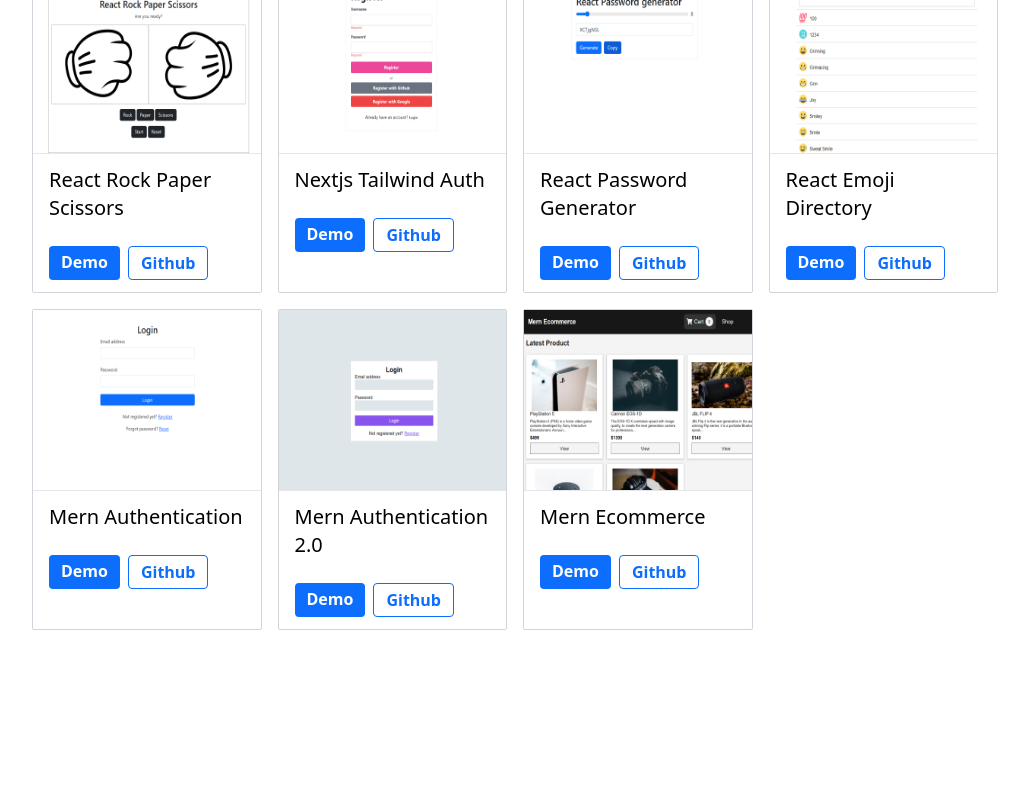
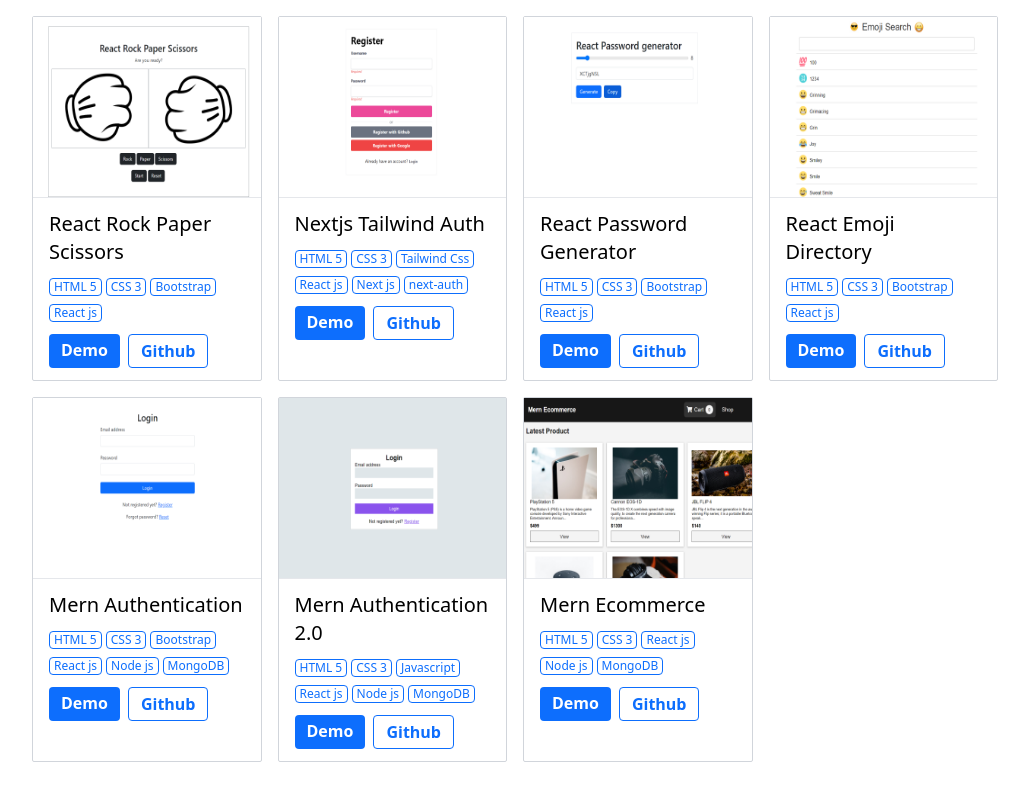
Before and after one commit to ssakib4040/nextjs-portfolio, a Next.js app: page /portfolio in a window 1280 px wide. Shown: the part 1176-1976 px from the top of the page, without its empty margins (250-1279 px from the left). Before the commit the page ends 1846 px from the top, so only its background shows below. Built offline with nearby package versions, Linux system fonts and the light colour scheme.

Commit message:
Skills on all portfolio item

```diff
--- a/pages/portfolio.tsx
+++ b/pages/portfolio.tsx
@@ -78,7 +78,7 @@ export default function Portfolio() {
       image: "/projects/css-helicopter.png",
       link: "https://css-helicopter.vercel.app/",
       githubUrl: "https://github.com/ssakib4040/CSS-Helicopter",
-      skills: ["HTML 5", "CSS 3", "React js", "Next js", "Docusaurus"],
+      skills: ["HTML 5", "CSS 3", "Sass", "React js", "Next js", "Docusaurus"],
     },
 
     {
@@ -94,6 +94,7 @@ export default function Portfolio() {
       image: "/projects/gym-website.png",
       link: "https://nextjs-gym.vercel.app/",
       githubUrl: "https://github.com/ssakib4040/nextjs-gym",
+      skills: ["HTML 5", "CSS 3", "Tailwind Css", "React js", "Next js"],
     },
 
     {
@@ -101,6 +102,7 @@ export default function Portfolio() {
       image: "/projects/react-counter.png",
       link: "https://react-counter-zeta.vercel.app/",
       githubUrl: "https://github.com/ssakib4040/react-counter",
+      skills: ["HTML 5", "CSS 3", "Bootstrap", "Vite js", "React js"],
     },
 
     {
@@ -108,6 +110,14 @@ export default function Portfolio() {
       image: "/projects/mern-todo-app.png",
       link: "https://mern-todo-slg.netlify.app/",
       githubUrl: "https://github.com/ssakib4040/react-todo",
+      skills: [
+        "HTML 5",
+        "CSS 3",
+        "Bootstrap",
+        "React js",
+        "Node js",
+        "MongoDB",
+      ],
     },
 
     {
@@ -115,6 +125,7 @@ export default function Portfolio() {
       image: "/projects/react-ttt.png",
       link: "https://ssakib4040.github.io/react-tic-tac-toe/",
       githubUrl: "https://github.com/ssakib4040/react-tic-tac-toe",
+      skills: ["HTML 5", "CSS 3", "Bootstrap", "React js"],
     },
 
     {
@@ -122,6 +133,7 @@ export default function Portfolio() {
       image: "/projects/react-rock-paper-scissors.png",
       link: "https://react-rock-paper-scissors1.netlify.app/",
       githubUrl: "https://github.com/ssakib4040/react-rock-paper-scissors",
+      skills: ["HTML 5", "CSS 3", "Bootstrap", "React js"],
     },
 
     {
@@ -129,6 +141,14 @@ export default function Portfolio() {
       image: "/projects/nextjs-tailwind-auth.png",
       link: "https://nextjs-tailwind-auth-lake.vercel.app/",
       githubUrl: "https://github.com/ssakib4040/nextjs-tailwind-auth",
+      skills: [
+        "HTML 5",
+        "CSS 3",
+        "Tailwind Css",
+        "React js",
+        "Next js",
+        "next-auth",
+      ],
     },
 
     {
@@ -136,6 +156,7 @@ export default function Portfolio() {
       image: "/projects/react-password-generator.png",
       link: "https://react-password-generator1.netlify.app/",
       githubUrl: "https://github.com/ssakib4040/react-password-generator",
+      skills: ["HTML 5", "CSS 3", "Bootstrap", "React js"],
     },
 
     {
@@ -143,6 +164,7 @@ export default function Portfolio() {
       image: "/projects/react-emoji-directory.png",
       link: "https://react-emoji-directory.netlify.app/",
       githubUrl: "https://github.com/ssakib4040/react-emoji-search",
+      skills: ["HTML 5", "CSS 3", "Bootstrap", "React js"],
     },
 
     {
@@ -150,6 +172,14 @@ export default function Portfolio() {
       image: "/projects/mern-auth.png",
       link: "https://github.com/ssakib4040/mern-authentication",
       githubUrl: "https://github.com/ssakib4040/mern-authentication",
+      skills: [
+        "HTML 5",
+        "CSS 3",
+        "Bootstrap",
+        "React js",
+        "Node js",
+        "MongoDB",
+      ],
     },
 
     {
@@ -157,6 +187,14 @@ export default function Portfolio() {
       image: "/projects/mern-auth-2.0.png",
       link: "https://github.com/ssakib4040/mern-authentication-2.0",
       githubUrl: "https://github.com/ssakib4040/mern-authentication-2.0",
+      skills: [
+        "HTML 5",
+        "CSS 3",
+        "Javascript",
+        "React js",
+        "Node js",
+        "MongoDB",
+      ],
     },
 
     {
@@ -164,6 +202,7 @@ export default function Portfolio() {
       image: "/projects/react-ecommerce.png",
       link: "https://github.com/ssakib4040/mern-ecommerce",
       githubUrl: "https://github.com/ssakib4040/mern-ecommerce",
+      skills: ["HTML 5", "CSS 3", "React js", "Node js", "MongoDB"],
     },
   ];
 
```
